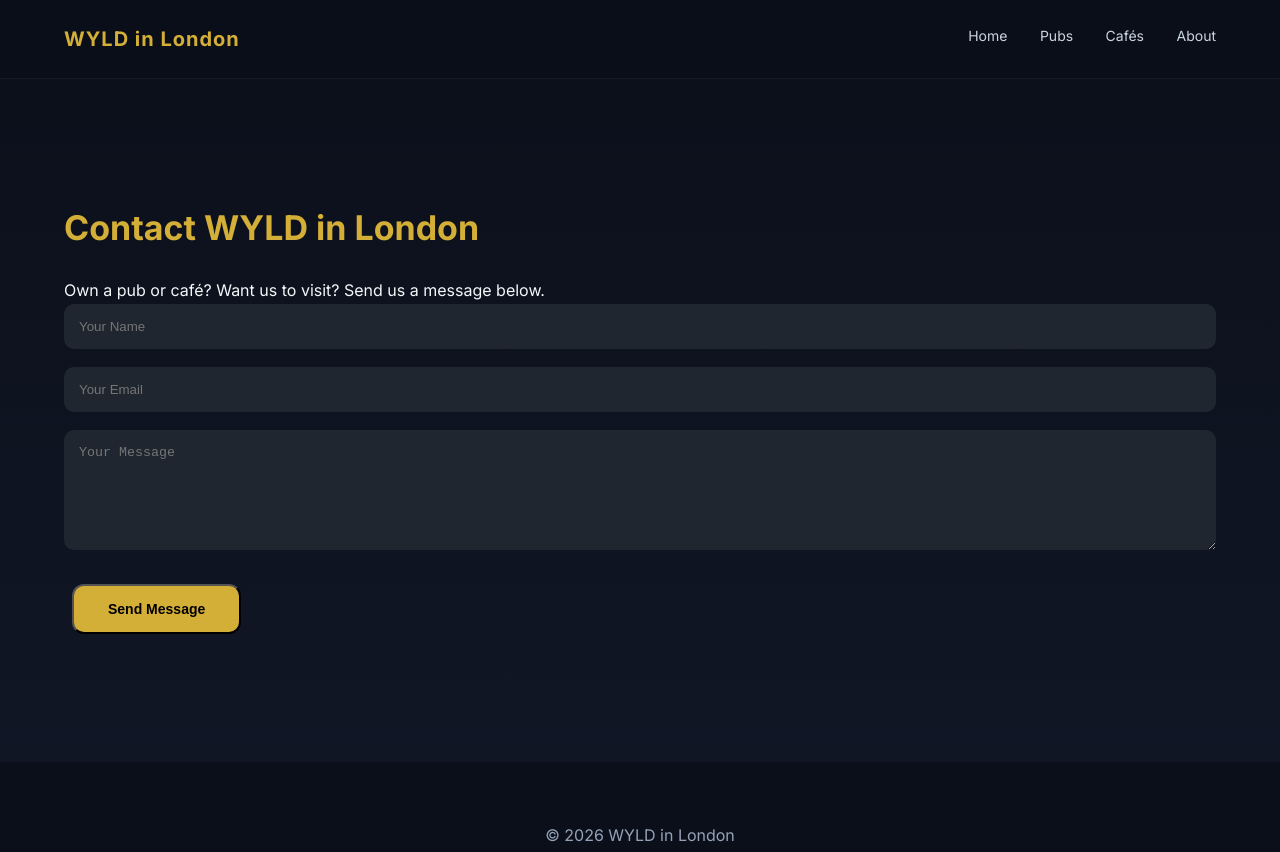
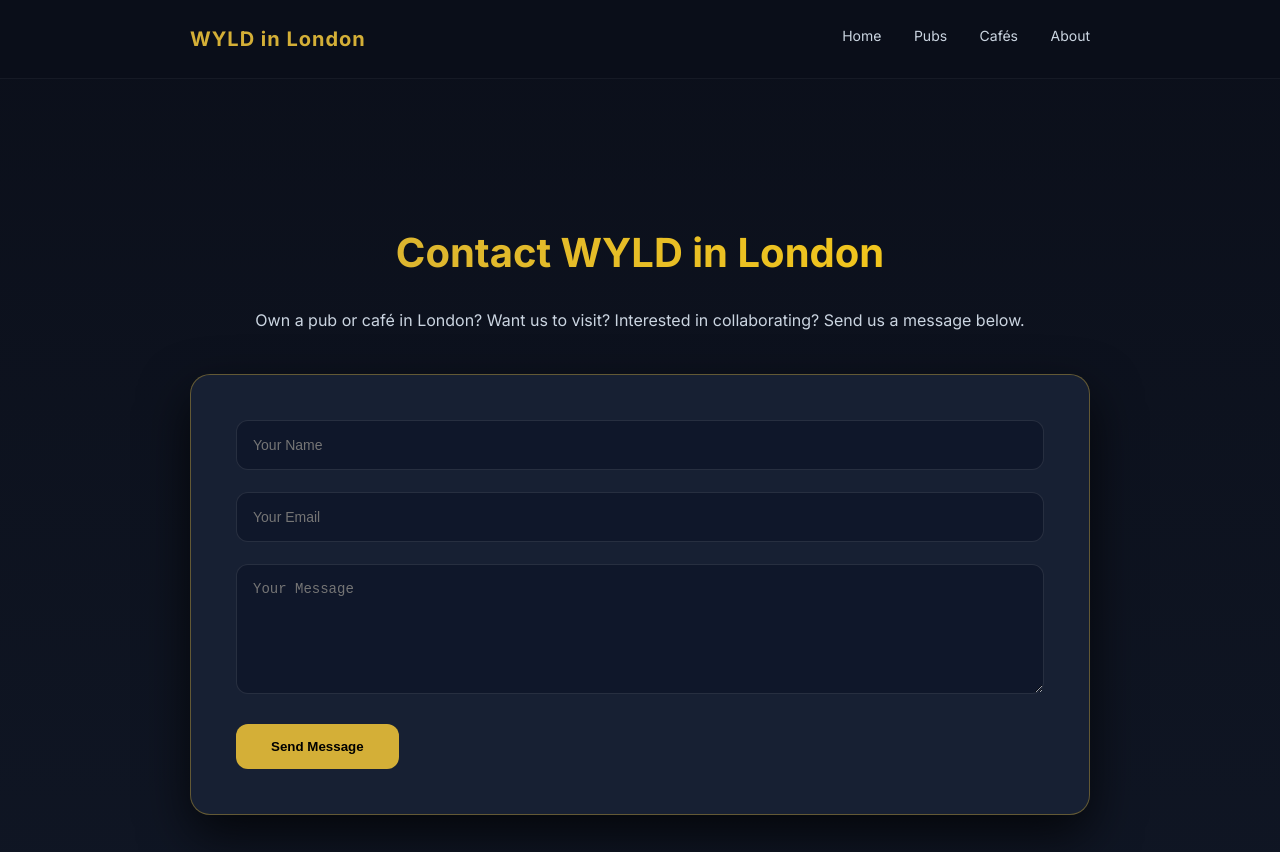
Before and after one commit to wyldinlondon/wyldinlondon-site, a plain HTML site: page contact.html in a window 1280 px wide. Shown: the top 852 px of the page. Drawn offline with Linux system fonts and the light colour scheme.

Commit message:
contact.html

```diff
--- a/contact.html
+++ b/contact.html
@@ -2,11 +2,157 @@
 <html lang="en">
 <head>
 <meta charset="UTF-8">
-<title>Contact WYLD in London</title>
+<title>Contact WYLD in London | Pub & Café Reviews</title>
+<meta name="description" content="Contact WYLD in London for pub reviews, café visits, collaborations and London pub features.">
 <meta name="viewport" content="width=device-width, initial-scale=1.0">
+
 <link href="https://fonts.googleapis.com/css2?family=Inter:wght@300;400;600;700&display=swap" rel="stylesheet">
-<link rel="stylesheet" href="style.css">
+
+<style>
+*{margin:0;padding:0;box-sizing:border-box;}
+
+body{
+  font-family:'Inter',sans-serif;
+  background:linear-gradient(180deg,#0b0f1a,#111827);
+  color:#f5f7fa;
+  line-height:1.7;
+  overflow-x:hidden;
+}
+
+.container{
+  width:90%;
+  max-width:900px;
+  margin:auto;
+}
+
+header{
+  padding:22px 0;
+  border-bottom:1px solid rgba(255,255,255,0.05);
+  background:rgba(11,15,26,0.95);
+  position:sticky;
+  top:0;
+  backdrop-filter:blur(10px);
+}
+
+.logo{
+  font-weight:700;
+  font-size:20px;
+  color:#d4af37;
+  letter-spacing:1px;
+}
+
+nav{
+  float:right;
+}
+
+nav a{
+  text-decoration:none;
+  color:#cbd5e1;
+  margin-left:28px;
+  font-size:14px;
+  transition:0.3s;
+}
+
+nav a:hover{
+  color:#d4af37;
+}
+
+.section{
+  padding:140px 0;
+  text-align:center;
+  animation:fadeUp 1s ease forwards;
+}
+
+.section h1{
+  font-size:40px;
+  margin-bottom:20px;
+  background:linear-gradient(90deg,#d4af37,#facc15);
+  -webkit-background-clip:text;
+  -webkit-text-fill-color:transparent;
+}
+
+.section p{
+  margin-bottom:40px;
+  color:#cbd5e1;
+}
+
+form{
+  background:#172033;
+  padding:45px;
+  border-radius:20px;
+  border:1px solid rgba(212,175,55,0.4);
+  box-shadow:0 20px 50px rgba(0,0,0,0.7);
+  text-align:left;
+}
+
+form input,
+form textarea{
+  width:100%;
+  padding:16px;
+  margin-bottom:22px;
+  border-radius:12px;
+  border:1px solid rgba(255,255,255,0.1);
+  background:#0f172a;
+  color:#fff;
+  font-size:14px;
+  transition:0.3s ease;
+}
+
+form input:focus,
+form textarea:focus{
+  border:1px solid #d4af37;
+  box-shadow:0 0 15px rgba(212,175,55,0.6);
+  outline:none;
+}
+
+button{
+  padding:15px 35px;
+  border:none;
+  border-radius:12px;
+  background:#d4af37;
+  color:#000;
+  font-weight:600;
+  cursor:pointer;
+  transition:0.3s ease;
+}
+
+button:hover{
+  background:#facc15;
+  transform:translateY(-3px);
+  box-shadow:0 10px 25px rgba(212,175,55,0.4);
+}
+
+.success-message{
+  display:none;
+  background:#16a34a;
+  padding:15px;
+  border-radius:12px;
+  margin-top:20px;
+  text-align:center;
+  font-weight:600;
+  color:#fff;
+}
+
+footer{
+  padding:60px 0;
+  text-align:center;
+  background:#0b0f1a;
+  color:#94a3b8;
+  margin-top:100px;
+}
+
+@keyframes fadeUp{
+  from{opacity:0;transform:translateY(40px);}
+  to{opacity:1;transform:translateY(0);}
+}
+
+@media(max-width:768px){
+  nav{float:none;text-align:center;margin-top:15px;}
+  .section h1{font-size:28px;}
+}
+</style>
 </head>
+
 <body>
 
 <header>
@@ -24,8 +170,8 @@
 
 <section class="section">
 <div class="container">
-<h2>Contact WYLD in London</h2>
-<p>Own a pub or café? Want us to visit? Send us a message below.</p>
+<h1>Contact WYLD in London</h1>
+<p>Own a pub or café in London? Want us to visit? Interested in collaborating? Send us a message below.</p>
 
 <form id="contactForm" action="https://formsubmit.co/wyldinlondon.yt@post.com" method="POST">
 <input type="hidden" name="_subject" value="New Submission - WYLD in London">
@@ -35,19 +181,20 @@
 <input type="email" name="email" placeholder="Your Email" required>
 <textarea name="message" rows="6" placeholder="Your Message" required></textarea>
 
-<button type="submit" class="btn primary">Send Message</button>
+<button type="submit">Send Message</button>
 
 <div class="success-message" id="successMessage">
 Message sent successfully. We’ll be in touch soon.
 </div>
 
 </form>
+
 </div>
 </section>
 
 <footer>
 <div class="container">
-<p>© 2026 WYLD in London</p>
+<p>© 2026 WYLD in London | WYLDinLondon.co.uk</p>
 </div>
 </footer>
 
@@ -55,16 +202,6 @@ Message sent successfully. We’ll be in touch soon.
 document.getElementById("contactForm").addEventListener("submit", function(){
   document.getElementById("successMessage").style.display = "block";
 });
-
-const sections = document.querySelectorAll(".section");
-window.addEventListener("scroll", () => {
-  sections.forEach(section => {
-    const top = section.getBoundingClientRect().top;
-    if(top < window.innerHeight - 100){
-      section.classList.add("visible");
-    }
-  });
-});
 </script>
 
 </body>
```
